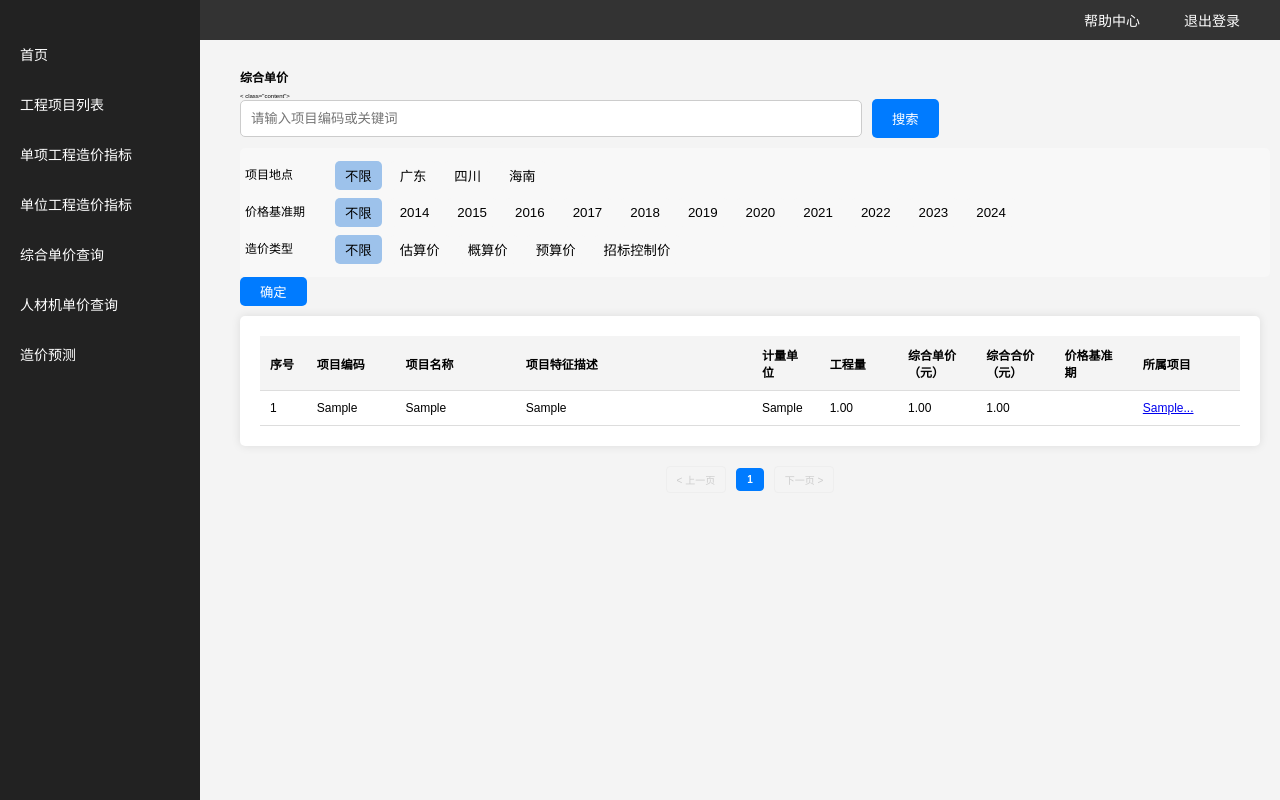
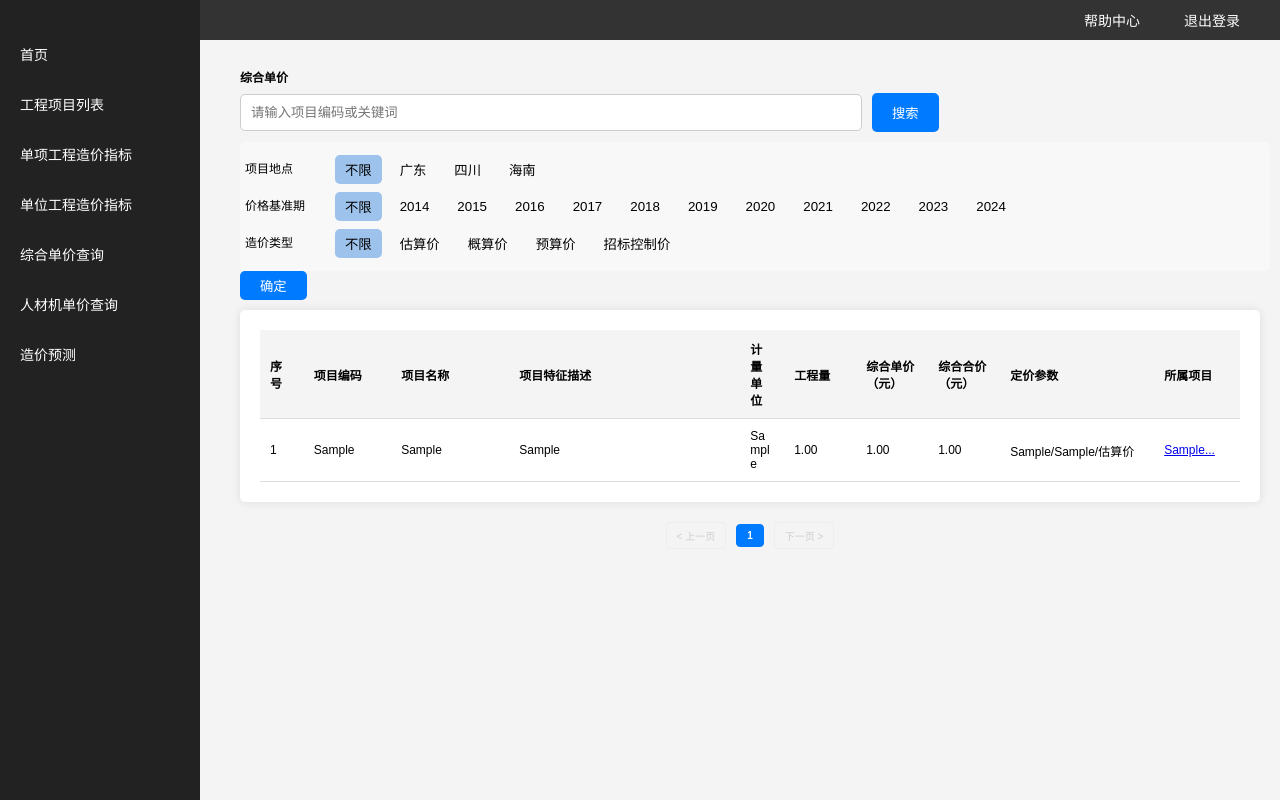
Before and after one commit to teresamili/cost-database, a Flask app: page /unit_prices in a window 1280 px wide; the page is wider, and only the part inside the window is pictured. Run offline with Flask 3, Linux system fonts and the light colour scheme; tables that the repository leaves empty hold one stand-in row (values such as "Sample post").

Commit message:
优化unitpric2.0

```diff
--- a/static/css/styles.css
+++ b/static/css/styles.css
@@ -391,7 +391,7 @@ main {
 
 
 #unit_prices th:nth-child(1),
-#unit_prices td:nth-child(1) { width: 40px; }
+#unit_prices td:nth-child(1) { width: 35px; }
 #unit_prices th:nth-child(2),
 #unit_prices td:nth-child(2) { width: 120px; }
 #unit_prices th:nth-child(3),
@@ -399,17 +399,17 @@ main {
 #unit_prices th:nth-child(4),
 #unit_prices td:nth-child(4) { width: 400px; }
 #unit_prices th:nth-child(5),
-#unit_prices td:nth-child(5) { width: 80px; }
+#unit_prices td:nth-child(5) { width: 35px; }
 #unit_prices th:nth-child(6),
-#unit_prices td:nth-child(6) { width: 100px; }
+#unit_prices td:nth-child(6) { width: 90px; }
 #unit_prices th:nth-child(7),
-#unit_prices td:nth-child(7) { width: 100px; }
+#unit_prices td:nth-child(7) { width: 90px; }
 #unit_prices th:nth-child(8),
-#unit_prices td:nth-child(8) { width: 100px; }
+#unit_prices td:nth-child(8) { width: 90px; }
 #unit_prices th:nth-child(9),
-#unit_prices td:nth-child(9) { width: 100px; }
+#unit_prices td:nth-child(9) { width: 250px; }
 #unit_prices th:nth-child(10),
-#unit_prices td:nth-child(10) { width: 120px; }
+#unit_prices td:nth-child(10) { width: 80px; }
 /* 基础样式 */
 .unit_price-table td.hoverable-cell {
   position: relative; /* 必须设置相对定位，为 ::after 提供上下文 */
--- a/templates/unit_prices.html
+++ b/templates/unit_prices.html
@@ -7,7 +7,7 @@
 
 {% block content %}
 <h1>综合单价</h1>
-< class="content">
+<div class="content">
   <!-- 搜索栏 -->
   <form method="get" action="{{ url_for('unit_price.unit_price_list') }}" class="search-bar">
     <input
@@ -162,7 +162,7 @@
                 <th>工程量</th>
                 <th>综合单价（元）</th>
                 <th>综合合价（元）</th>
-                <th>价格基准期</th>
+                <th>定价参数</th>
                 <th>所属项目</th>
       </tr>
     </thead>
@@ -179,7 +179,7 @@
                 <td>{{  item.unit_price.工程量 }}</td>
                 <td>{{  item.unit_price.综合单价 }}</td>
                 <td>{{  item.unit_price.综合合价 }}</td>
-                <td>{{  item.unit_price.project_basis }}</td>
+                <td>{{ item.data.project_location}}/{{  item.data.project_basis }}/{{ item.data.cost_type}}</td>
                 <td
                   data-full-text="{{ item.data.project_name }}-{{ item.data.unit_name }}"
                   class="hoverable-cell"
@@ -187,7 +187,7 @@
                   <a
                     href="individual-projects?project_id={{ item.data.project_id }}"
                    >
-                    {{  item.data.project_name[:20]}}...
+                    {{  item.data.project_name[:10]}}...
                   </a>
         </td>
       </tr>
--- a/views/individual_project.py
+++ b/views/individual_project.py
@@ -27,11 +27,11 @@ def individual_project_list():
     if search_query:
         filters.append(Project.建设项目工程名称.ilike(f"%{search_query}%"))
     if project_location and project_location != "不限":
-        filters.append(Project.项目地点 == project_location)
+        filters.append(Project.项目地点.like(f"%{project_location}%"))
     if construction_nature and construction_nature != "不限":
         filters.append(Project.建设性质 == construction_nature)
     if price_basis and price_basis != "不限":
-        filters.append(Project.价格基准期 == price_basis)
+        filters.append(Project.价格基准期.like(f"%{price_basis}%"))
     if cost_type and cost_type != "不限":
         filters.append(Project.造价类型 == cost_type)
     if road_grade and road_grade != "不限":
--- a/views/unit_price.py
+++ b/views/unit_price.py
@@ -24,9 +24,9 @@ def unit_price_list():
     if search_query:
         filters.append(or_(UnitPrice.项目名称.ilike(f"%{search_query}%"), UnitPrice.项目编码.ilike(f"%{search_query}%")))
     if project_location and project_location != "不限":
-        filters.append(Project.项目地点 == project_location)
+        filters.append(Project.项目地点.like(f"%{project_location}%"))
     if price_basis and price_basis != "不限":
-        filters.append(Project.价格基准期 == price_basis)
+        filters.append(Project.价格基准期.like(f"%{price_basis}%"))
     if cost_type and cost_type != "不限":
         filters.append(Project.造价类型 == cost_type)
 
@@ -44,6 +44,8 @@ def unit_price_list():
             "project_id": unit_price.project_unit.project.项目表_id if unit_price.project_unit else " ",
             "project_unit_id": unit_price.项目_单位_id,  # 从 UnitPrice 表获取项目_单位_id
             "project_basis": unit_price.project_unit.project.价格基准期 if unit_price.project_unit and unit_price.project_unit.project else "N/A",
+            "project_location":unit_price.project_unit.project.项目地点,
+            "cost_type":unit_price.project_unit.project.造价类型,
         })
 
     # 将 unit_price 和 data 合并成一个新的列表
```
